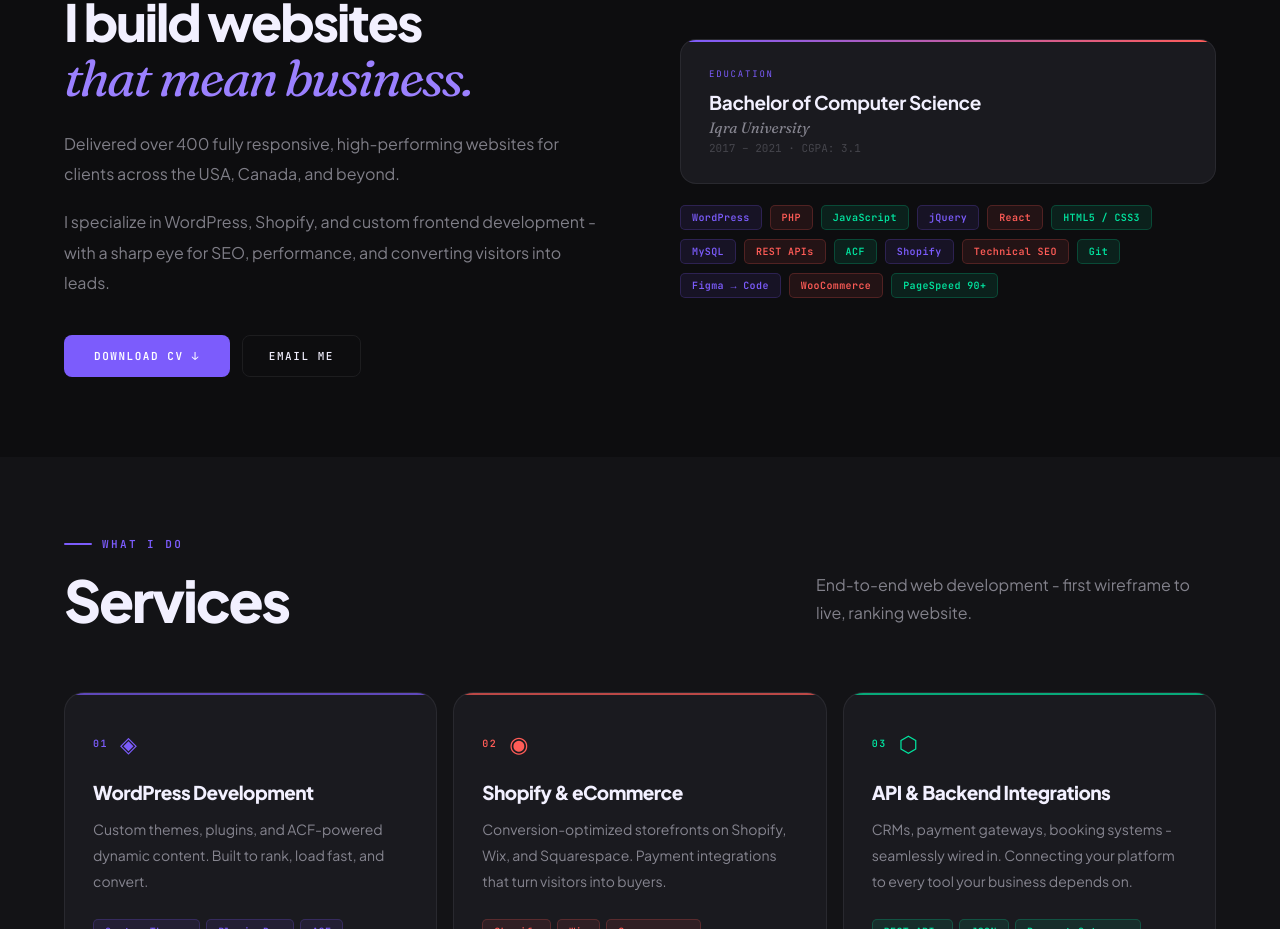
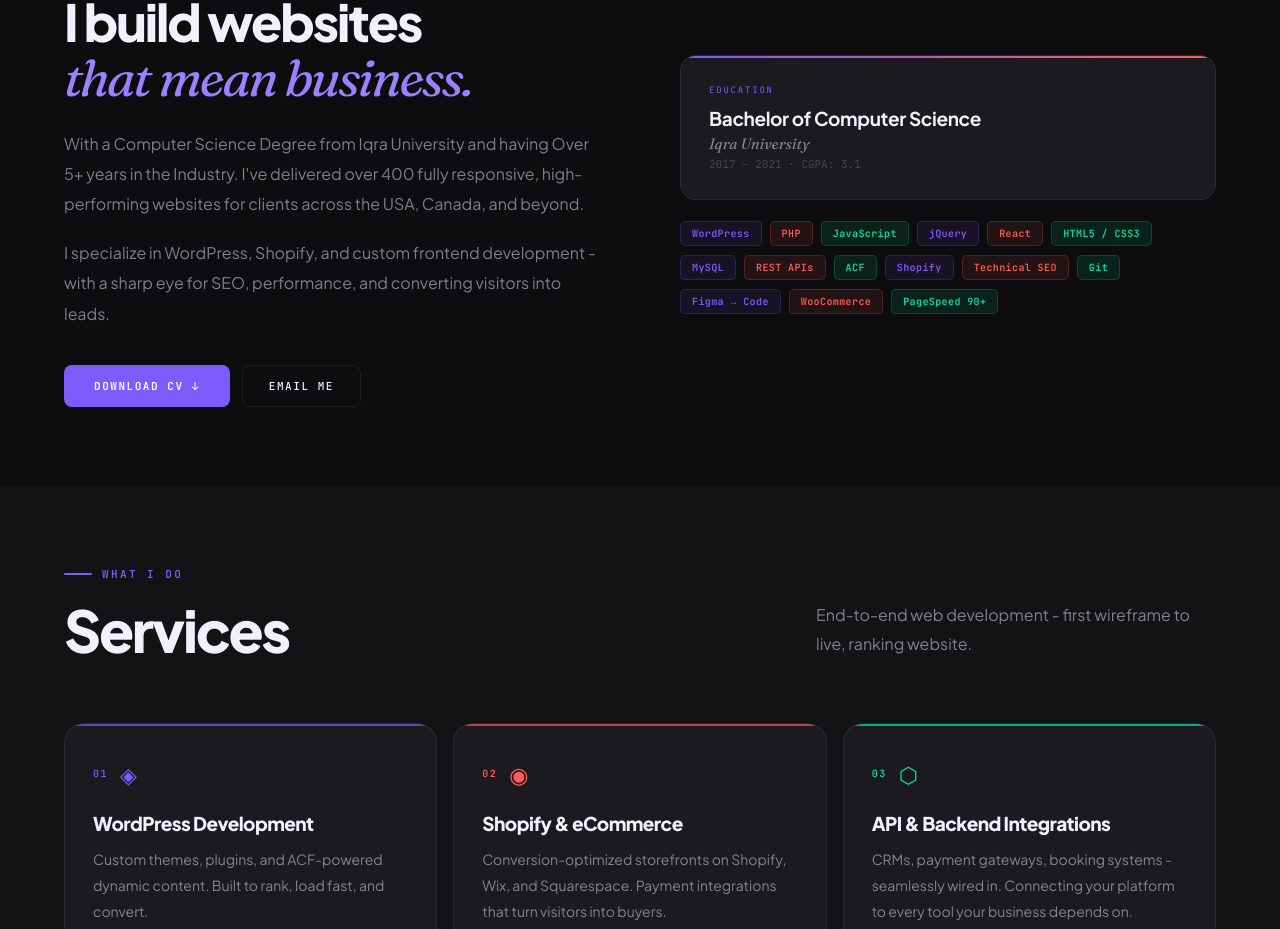
Before and after one commit to OwaisAlam3/Aashir_Ahmed_Portfolio, a Next.js app: page / in a window 1280 px wide. Shown: the part 1040-1969 px from the top of the page. Built offline with nearby package versions, Linux system fonts and the light colour scheme.

Commit message:
Text Changes

```diff
--- a/src/app/page.tsx
+++ b/src/app/page.tsx
@@ -629,7 +629,7 @@ export default function Page() {
               I build websites<br />
               <span style={{ fontFamily: "'Fraunces', serif", fontStyle: 'italic', fontWeight: 400, color: C.violet2 }}>that mean business.</span>
             </h2>
-            <p style={{ fontSize: 16, color: C.muted, lineHeight: 1.9, marginBottom: 18 }}>Delivered over 400 fully responsive, high-performing websites for clients across the USA, Canada, and beyond.</p>
+            <p style={{ fontSize: 16, color: C.muted, lineHeight: 1.9, marginBottom: 18 }}>With a Computer Science Degree from Iqra University and having Over 5+ years in the Industry. I've delivered over 400 fully responsive, high-performing websites for clients across the USA, Canada, and beyond.</p>
             <p style={{ fontSize: 16, color: C.muted, lineHeight: 1.9, marginBottom: 36 }}>I specialize in WordPress, Shopify, and custom frontend development - with a sharp eye for SEO, performance, and converting visitors into leads.</p>
             <div style={{ display: 'flex', gap: 12, flexWrap: 'wrap' }}>
               <a href="/resume.pdf" target="_blank" className="btn-primary" onMouseEnter={onEnter} onMouseLeave={onLeave}><span>Download CV ↓</span></a>
```
